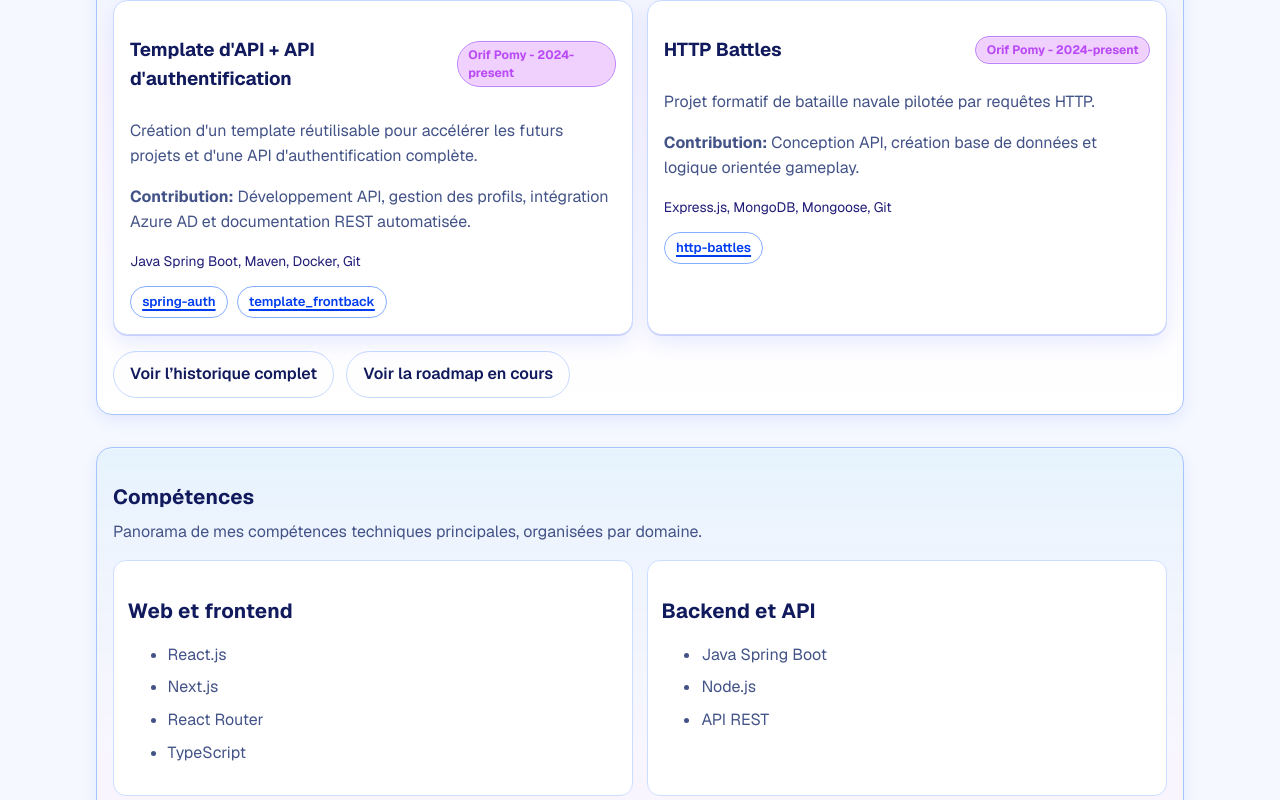
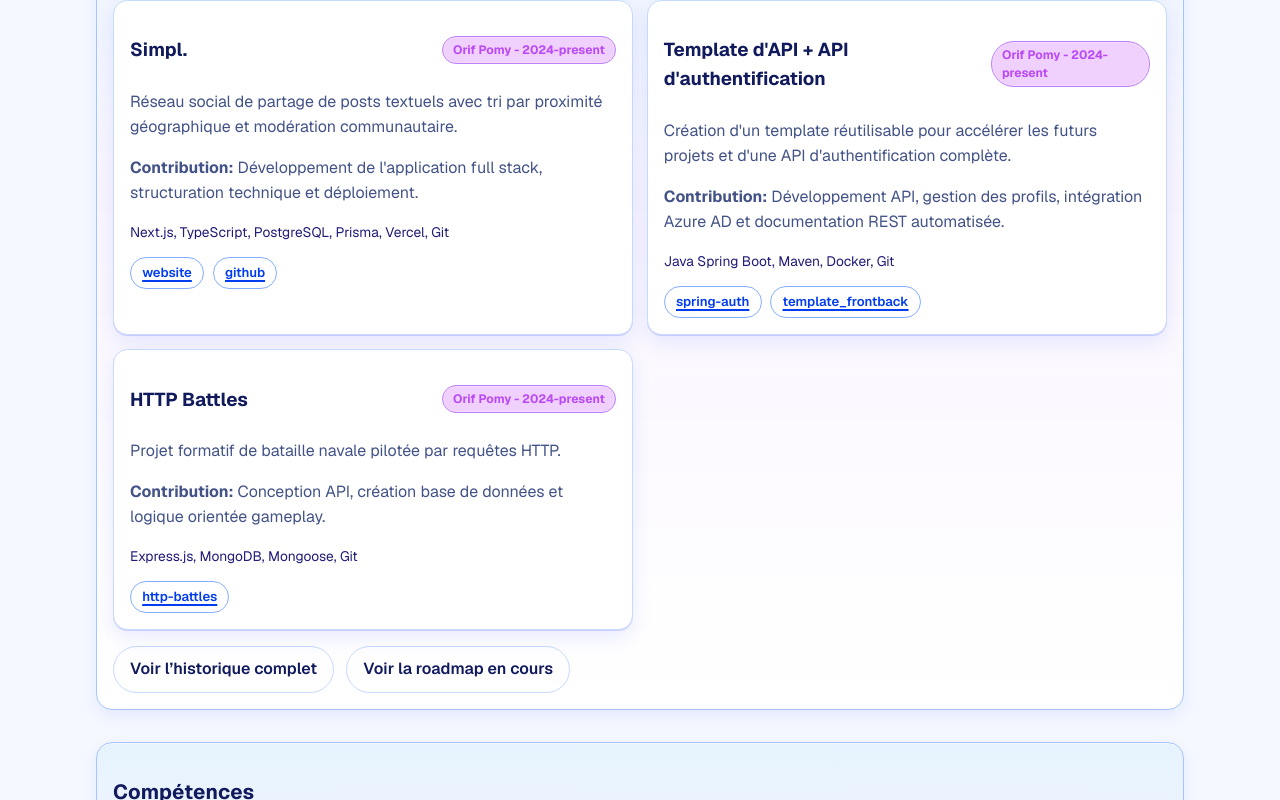
Before and after one commit to KenCacciabueOrif/Portfolio, a Next.js app in the folder portfolio-website/: page / in a window 1280 px wide. Shown: the part 951-1751 px from the top of the page. Built offline with nearby package versions, Linux system fonts and the light colour scheme; no server answers.

Commit message:
feat: added Simpl link

```diff
--- a/portfolio-website/next.config.ts
+++ b/portfolio-website/next.config.ts
@@ -1,7 +1,15 @@
 // Purpose: Point d'entree de configuration Next.js pour options runtime/build du projet.
 // Exports: `nextConfig`, objet a etendre pour activer optimisations et comportements globaux.
+import path from "path";
+import { fileURLToPath } from "url";
 import type { NextConfig } from "next";
 
-const nextConfig: NextConfig = {};
+const configDir = path.dirname(fileURLToPath(import.meta.url));
+
+const nextConfig: NextConfig = {
+  turbopack: {
+    root: configDir,
+  },
+};
 
 export default nextConfig;
--- a/portfolio-website/src/content/site.ts
+++ b/portfolio-website/src/content/site.ts
@@ -1,6 +1,6 @@
 /**
- * Last updated: 2026-04-21
- * Changes: Added featured past projects for the home page and restored French accents in the shared content.
+ * Last updated: 2026-04-28
+ * Changes: Added Simpl project links (website and GitHub) in past projects content.
  * Purpose: Provide the single source of truth for navigation, profile data, contact data, and project content.
  */
 
@@ -155,6 +155,16 @@ export const pastProjects: PastProject[] = [
     contribution:
       "Développement de l'application full stack, structuration technique et déploiement.",
     stack: "Next.js, TypeScript, PostgreSQL, Prisma, Vercel, Git",
+    links: [
+      {
+        label: "website",
+        href: "https://simpl-next.vercel.app/",
+      },
+      {
+        label: "github",
+        href: "https://github.com/KenCacciabueOrif/SimplNext",
+      },
+    ],
   },
   {
     title: "Template d'API + API d'authentification",
```
Also changed, not shown: portfolio-website/src/content/README.md.
